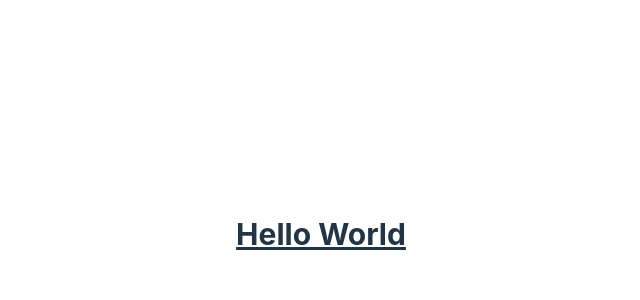
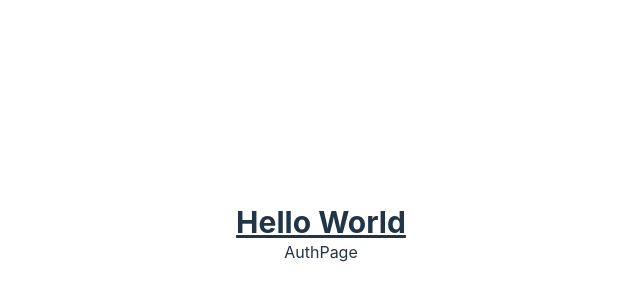
Before and after one commit to ryanqle/BTY, a React (Vite) app: page / in a window 1280 px wide. Shown: the part 166-466 px from the top of the page, without its empty margins (319-959 px from the left). Built offline with nearby package versions, Linux system fonts and the light colour scheme.

Commit message:
Stub Auth Page

```diff
--- /dev/null
+++ b/src/components/Login/Login.jsx
@@ -0,0 +1,7 @@
+import React from 'react'
+
+export default function Login() {
+  return (
+    <div>Login</div>
+  )
+}
--- /dev/null
+++ b/src/components/SignUpForm/SignUpForm.jsx
@@ -0,0 +1,7 @@
+import React from 'react'
+
+export default function SignUpForm() {
+  return (
+    <div>SignUpForm</div>
+  )
+}
--- a/src/main.jsx
+++ b/src/main.jsx
@@ -2,9 +2,10 @@ import React from 'react'
 import ReactDOM from 'react-dom/client'
 import App from './pages/App/App'
 import './main.css'
+import { BrowserRouter as Router } from 'react-router-dom'
 
 ReactDOM.createRoot(document.getElementById('root')).render(
   <React.StrictMode>
-    <App />
+    <Router><App /></Router>
   </React.StrictMode>,
 )
--- a/src/pages/App/App.jsx
+++ b/src/pages/App/App.jsx
@@ -1,5 +1,7 @@
 import { useState } from 'react'
 import '../App/App.css'
+import AuthPage from '../AuthPage/AuthPage'
+
 
 function App() {
 
@@ -8,6 +10,7 @@ function App() {
    <div class="text-3xl font-bold underline">
     Hello World
    </div>
+   <AuthPage />
    </>
   )
 }
--- /dev/null
+++ b/src/pages/AuthPage/AuthPage.jsx
@@ -0,0 +1,7 @@
+import React from 'react'
+
+export default function AuthPage() {
+  return (
+    <div>AuthPage</div>
+  )
+}
```
